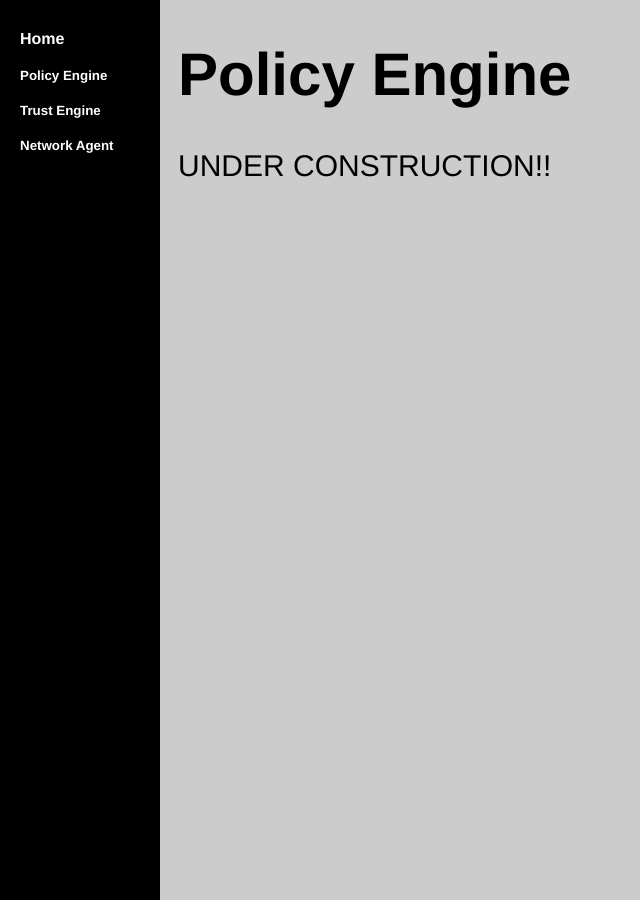
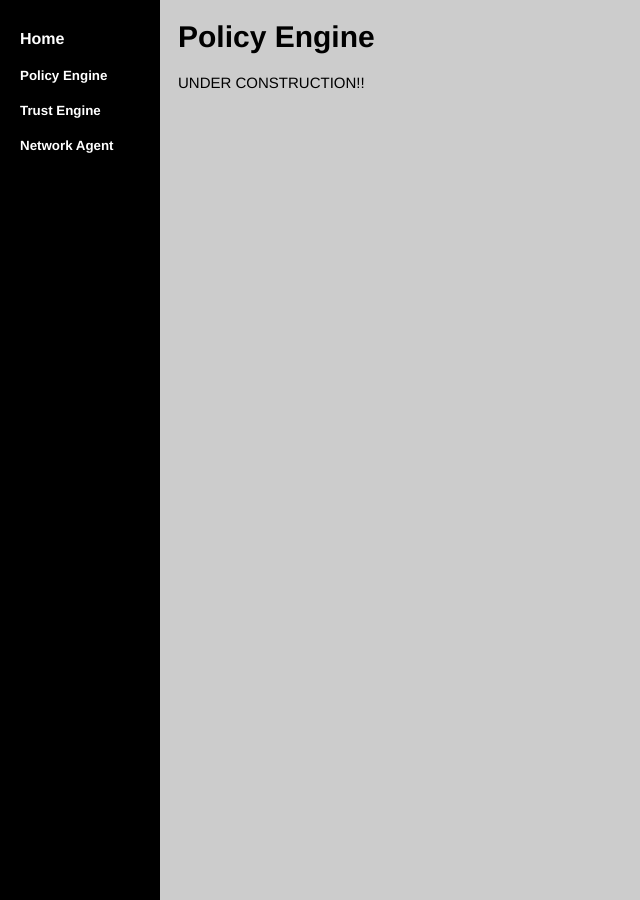
Before and after one commit to WWUZeroTrust/WWUZeroTrust.github.io, a Jekyll site: the page PolicyEngine/index.html, which Jekyll copies as it is, in a window 1280 px wide. Shown: the whole page, without its empty margins (0-640 px from the left). Built offline with Jekyll 4.4.1, drawn with Linux system fonts in a browser that asks for light colours.

Commit message:
Update index.html

```diff
--- a/PolicyEngine/index.html
+++ b/PolicyEngine/index.html
@@ -44,7 +44,7 @@ body {
 
 .main {
   margin-left: 160px; /* Same as the width of the sidenav */
-  font-size: 30px; /* Increased text to enable scrolling */
+  font-size: 15px; /* Increased text to enable scrolling */
   padding: 0px 10px;
 }
 .active {
@@ -62,7 +62,7 @@ body {
 }
 @media screen and (max-height: 450px) {
   .sidenav {padding-top: 15px;}
-  .sidenav a {font-size: 20px;}
+  .sidenav a {font-size: 10px;}
 }
 h1 {
     font-family:'Helvetica', 'Arial', 'Sans-Serif';
```
